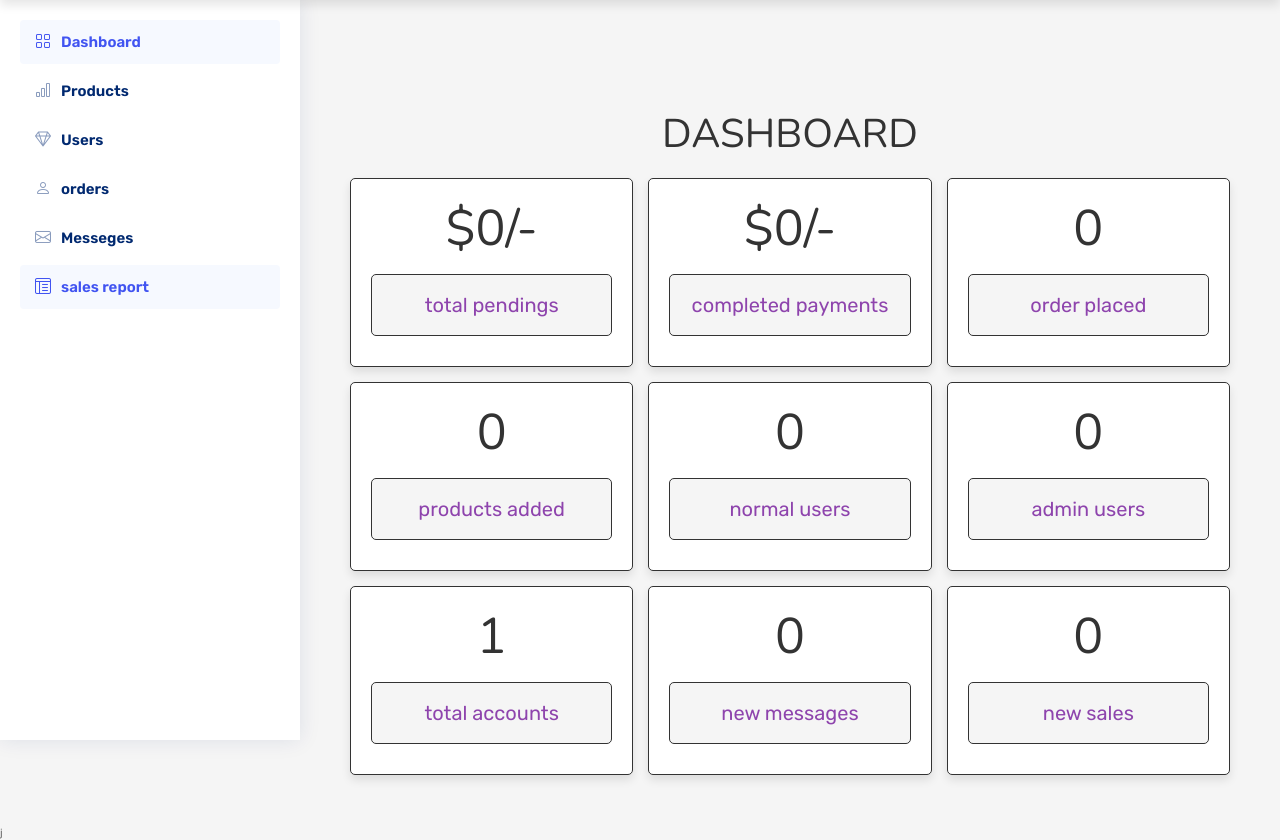
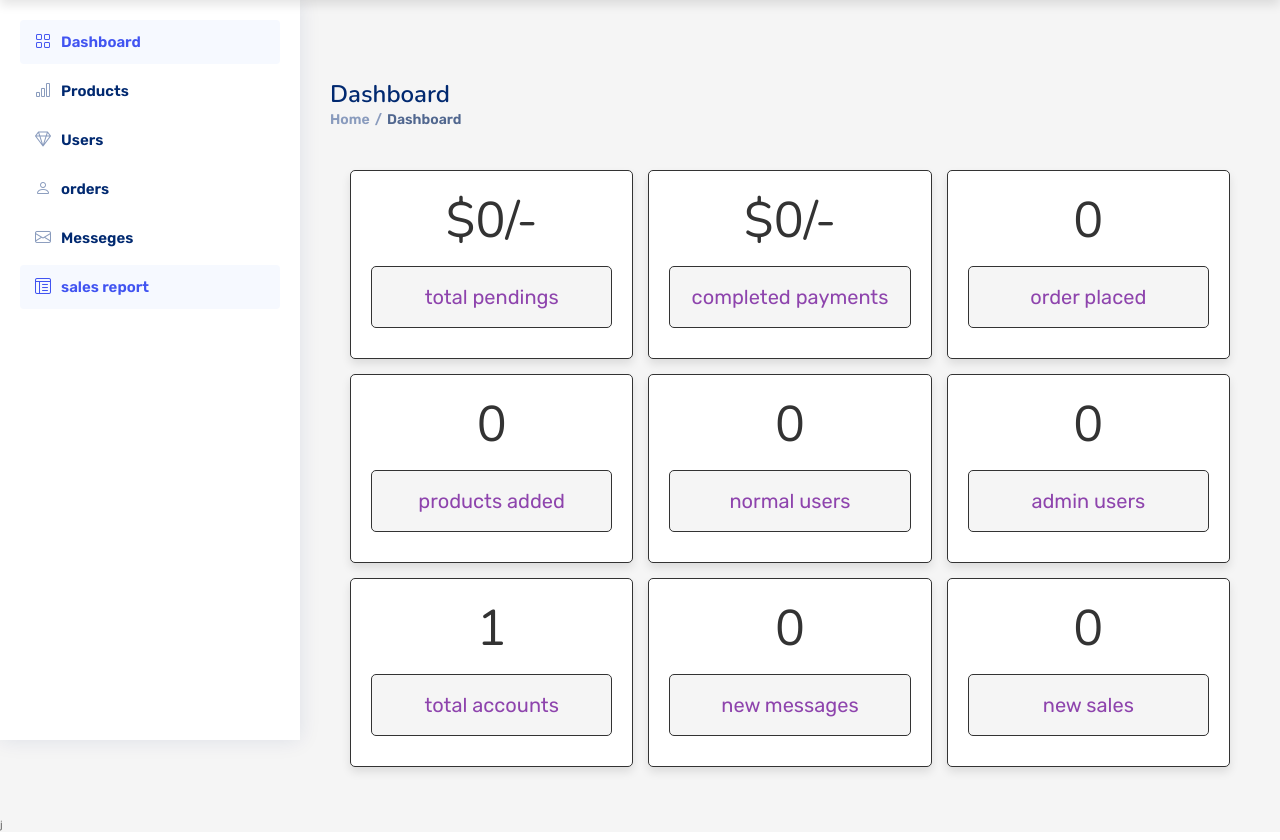
Before and after one commit to haamid10/E-bookstore, a PHP site: page /admin_page.php in a window 1280 px wide. Shown: the part 60-900 px from the top of the page. Run offline with PHP 8.4, Linux system fonts and the light colour scheme; the visitor is signed in with stand-in values (Sample User, id 1); data that the repository does not hold is empty.

Commit message:
dashboard 1

```diff
--- a/admin_page.php
+++ b/admin_page.php
@@ -32,11 +32,21 @@ if(!isset($admin_id)){
 <?php include 'admin_header.php'; ?>
 
 <main class="main" id="main">
+
+<div class="pagetitle">
+      <h1>Dashboard</h1>
+      <nav>
+        <ol class="breadcrumb">
+          <li class="breadcrumb-item"><a href="admin_page.php">Home   </a></li>
+          <li class="breadcrumb-item active">Dashboard</li>
+        </ol>
+      </nav>
+    </div><!-- End Page Title -->
+
 <!-- admin dashboard section starts  -->
 
-<section class="dashboard">
+<section class="section dashboard">
 
-   <h1 class="title">dashboard</h1>
 
    <div class="box-container">
 
```
